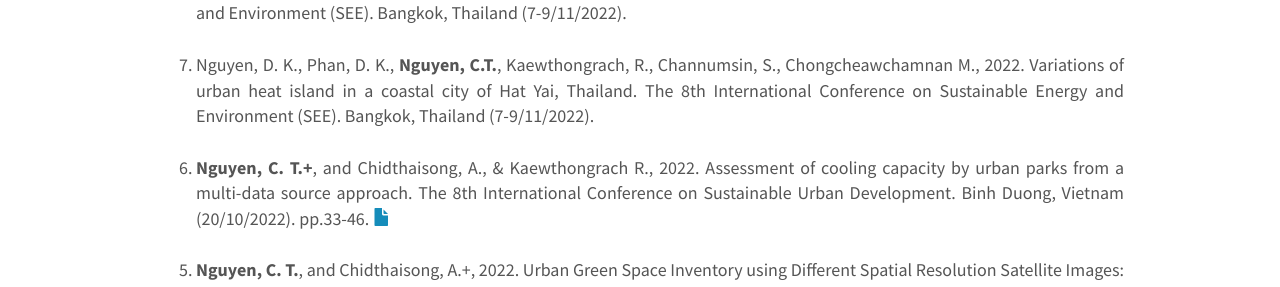
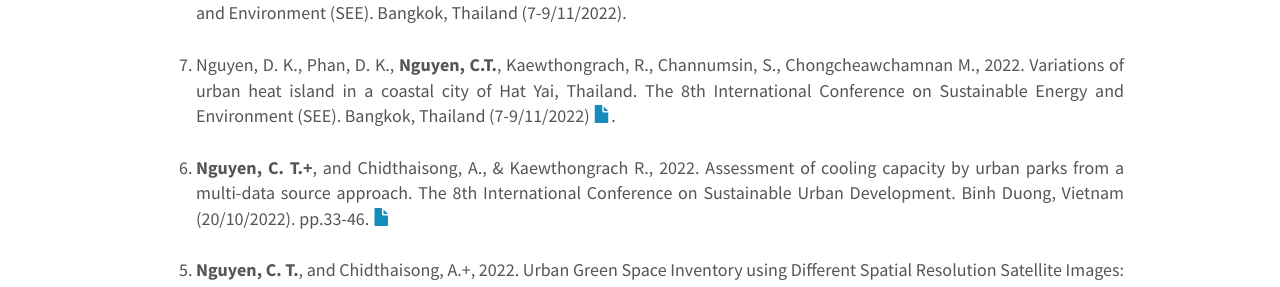
Before and after one commit to canng/cann, a Jekyll site: the page built from _pages/publications.md, in a window 1280 px wide and 900 px high, scrolled down 3404 px. Shown: the part 207-494 px from the top of the window. Built offline with Jekyll 4.4.1, drawn with Linux system fonts in a browser that asks for light colours; nearby versions of some CDN libraries; some web fonts are replaced.

Commit message:
update publist

```diff
--- a/_pages/publications.md
+++ b/_pages/publications.md
@@ -129,7 +129,7 @@ For a complete list and updated publications, go to: <a href="https://scholar.go
 
 <li><b>Nguyen, C. T.</b>, Chayawatto N.+, Kubaha K., Chidthaisong A., Varnakovida P., Aregarot P., 2022. Effects of increasing green areas on campus microclimate using InVEST urban cooling model. The 8th International Conference on Sustainable Energy and Environment (SEE). Bangkok, Thailand (7-9/11/2022).</li> <br>
 
-<li>Nguyen, D. K., Phan, D. K., <b>Nguyen, C.T.</b>, Kaewthongrach, R., Channumsin, S., Chongcheawchamnan M., 2022. Variations of urban heat island in a coastal city of Hat Yai, Thailand. The 8th International Conference on Sustainable Energy and Environment (SEE). Bangkok, Thailand (7-9/11/2022).</li> <br>
+<li>Nguyen, D. K., Phan, D. K., <b>Nguyen, C.T.</b>, Kaewthongrach, R., Channumsin, S., Chongcheawchamnan M., 2022. Variations of urban heat island in a coastal city of Hat Yai, Thailand. The 8th International Conference on Sustainable Energy and Environment (SEE). Bangkok, Thailand (7-9/11/2022)<a href="{{ site.url }}{{ site.baseurl }}/assets/Article_archive/conference/2022_SEE_UHI_Hatyai.pdf">  <i class="glyphicon glyphicon-file"></i></a>.</li> <br>
 
 <li> <b>Nguyen, C. T.+</b>, and Chidthaisong, A., & Kaewthongrach R., 2022. Assessment of cooling capacity by urban parks from a multi-data source approach. The 8th International Conference on Sustainable Urban Development. Binh Duong, Vietnam (20/10/2022). pp.33-46.<a href="{{ site.url }}{{ site.baseurl }}/assets/Article_archive/conference/2022_urban_green_cooling_capacity.pdf">  <i class="glyphicon glyphicon-file"></i></a></li> <br>
 
```
Also changed, not shown: 1 other file.
